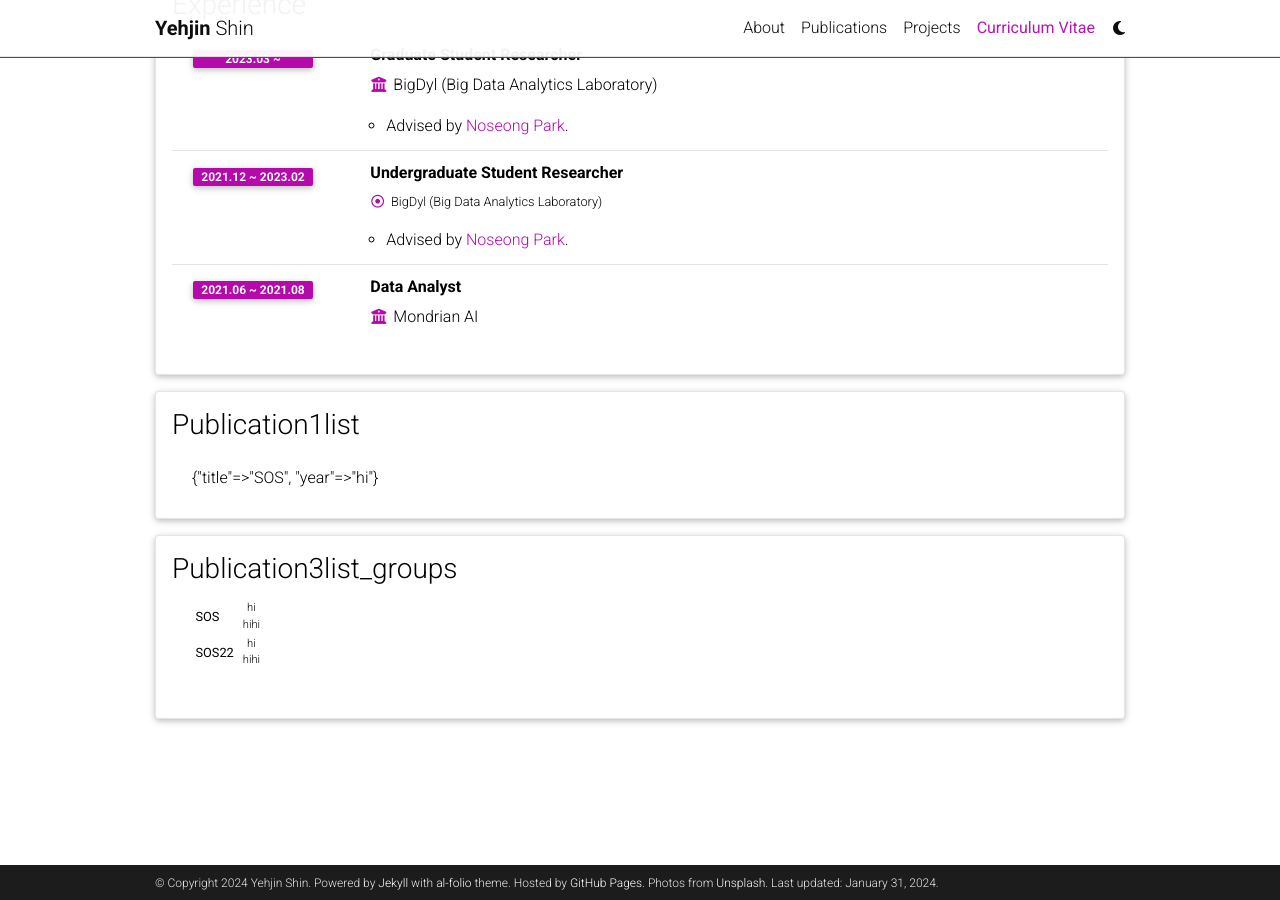
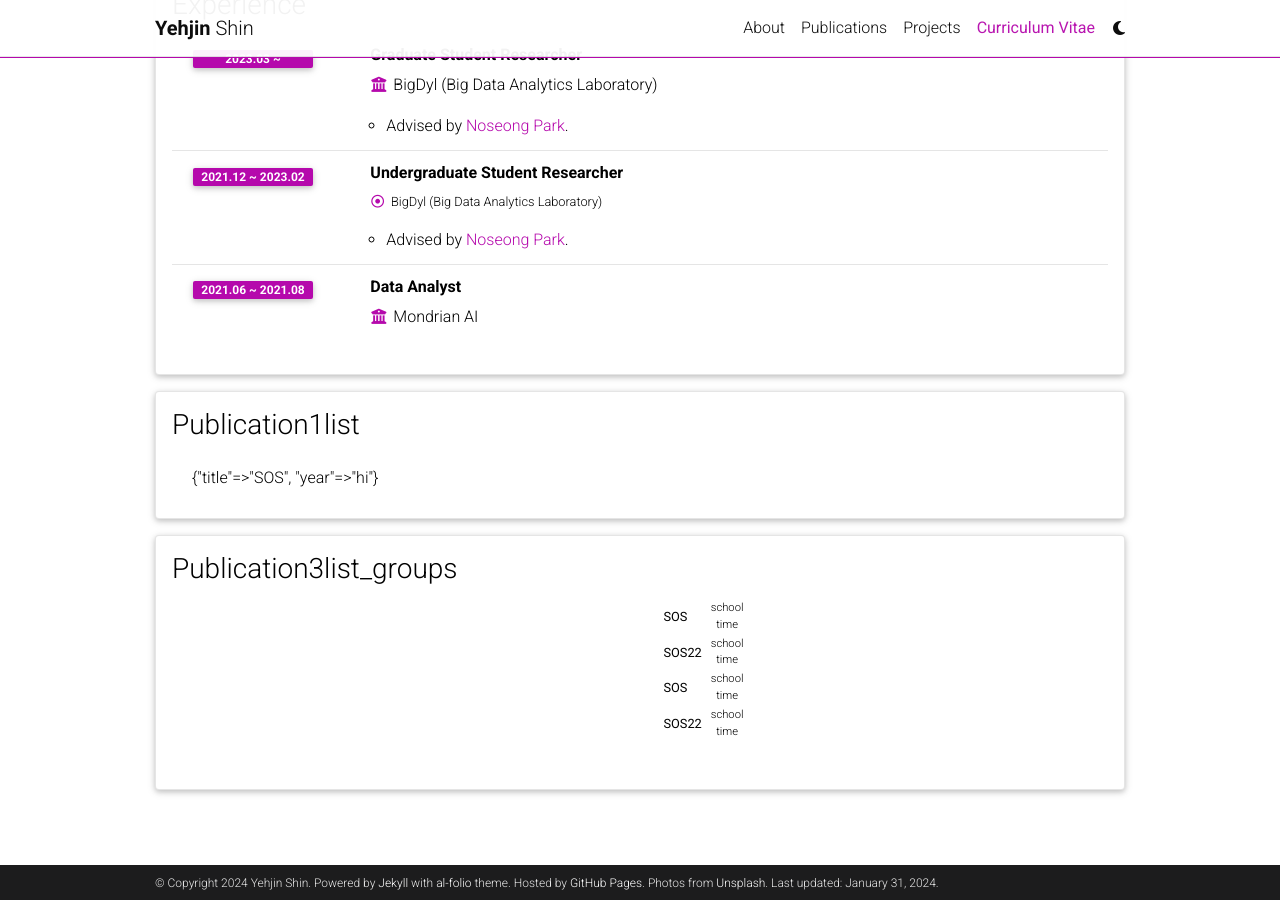
Before and after one commit to yehjin-shin/yehjin-shin.github.io, a Jekyll site: the page built from _pages/cv.md, in a window 1280 px wide and 900 px high, scrolled down 865 px. Built offline with Jekyll 4.4.1, drawn with Linux system fonts in a browser that asks for light colours; comment, search, counter and statistics services are not loaded; a style sheet for code colours, icons or effects is not loaded.

Commit message:
Update cv.yml

```diff
--- a/_data/cv.yml
+++ b/_data/cv.yml
@@ -54,10 +54,17 @@
 - title: Publication3list_groups
   type: list_groups
   contents:
+    - icon: iconhi
     - items:
       - name: SOS
-        school: hi
-        time: hihi
+        school: school
+        time: time
       - name: SOS22
-        school: hi
-        time: hihi
+        school: school
+        time: time
+      - name: SOS
+        school: school
+        time: time
+      - name: SOS22
+        school: school
+        time: time
```
